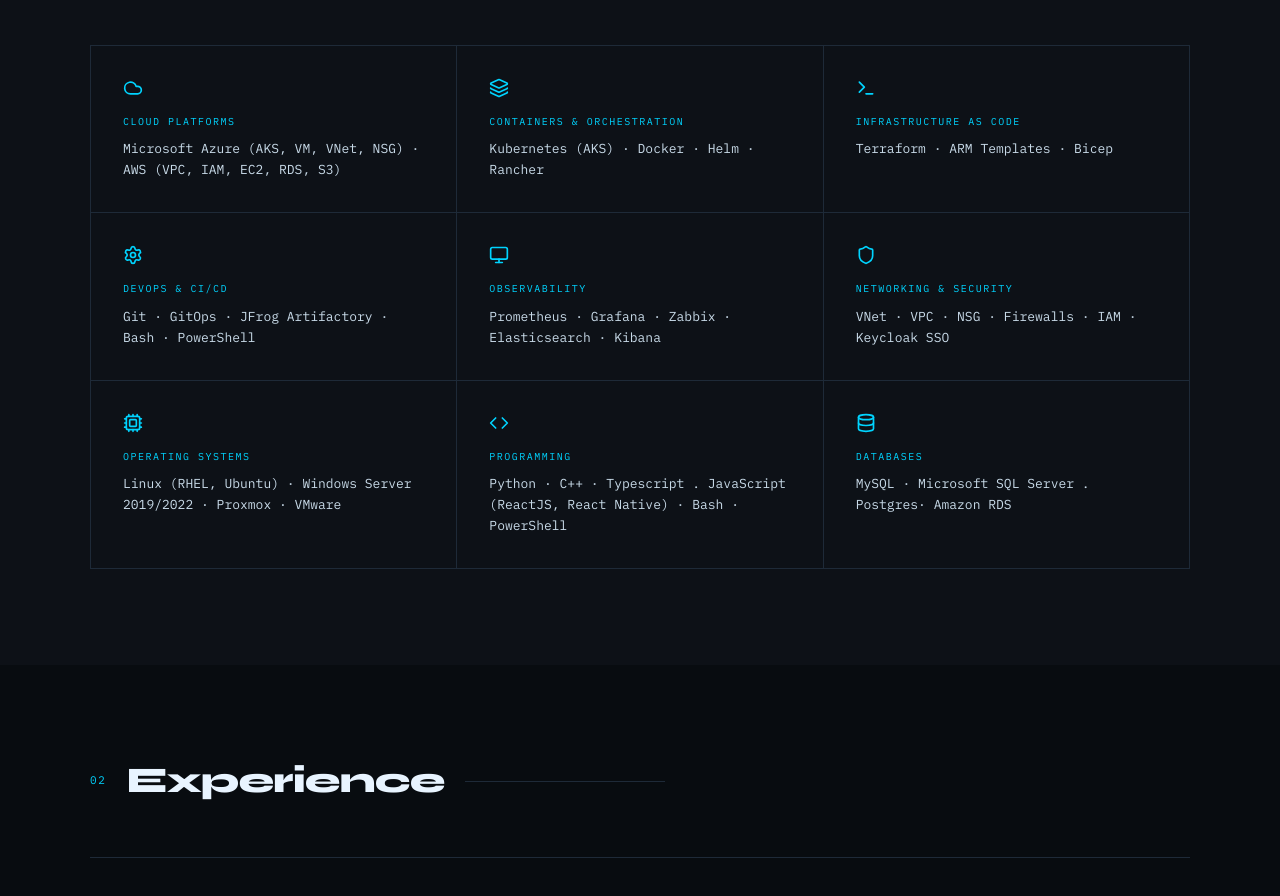
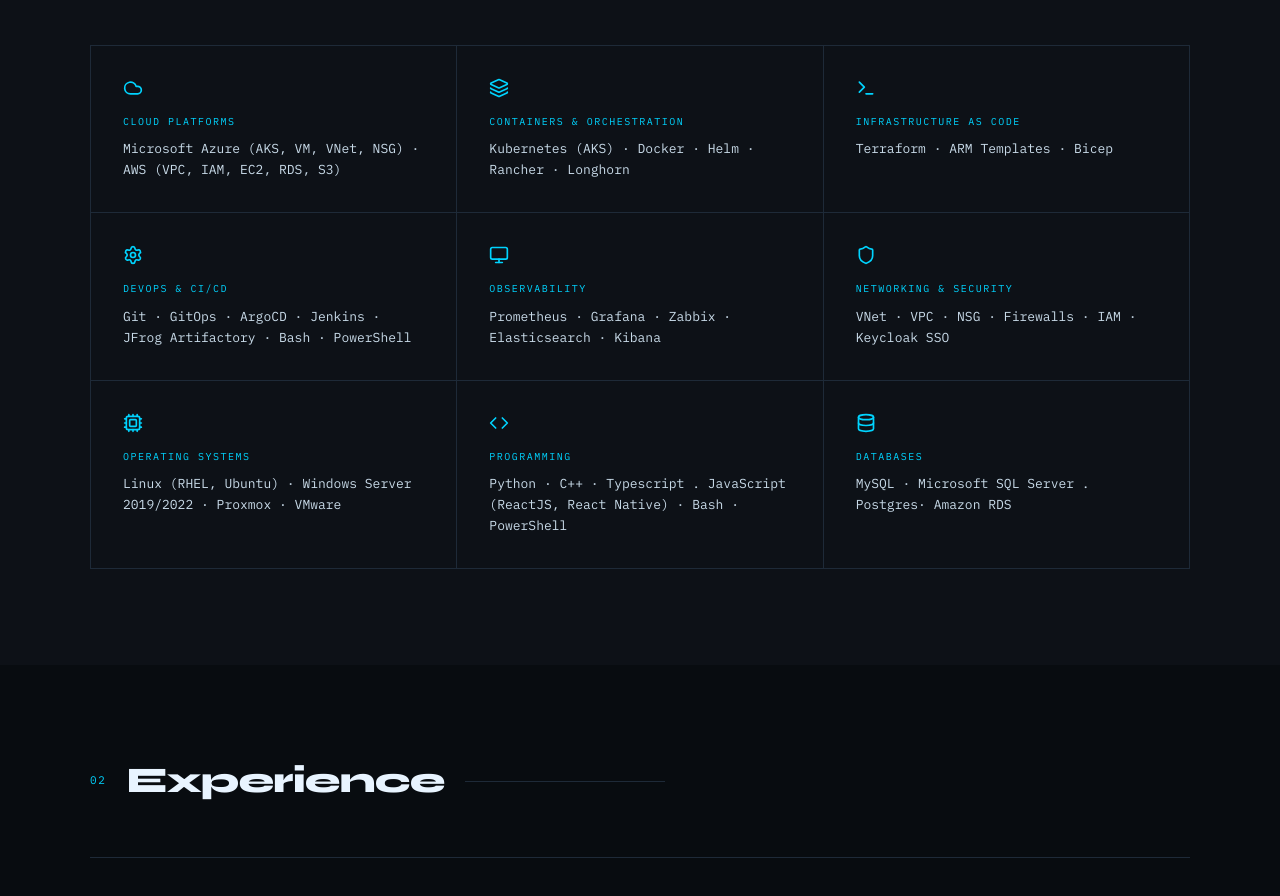
Before and after one commit to Win1817/porfolio, a React (Vite) app: page / in a window 1280 px wide. Shown: the part 1600-2496 px from the top of the page. Built offline with nearby package versions, Linux system fonts and the light colour scheme.

Commit message:
Update App.tsx

```diff
--- a/src/App.tsx
+++ b/src/App.tsx
@@ -57,9 +57,9 @@
 
   const skills = [
     { category: 'Cloud Platforms', list: 'Microsoft Azure (AKS, VM, VNet, NSG) · AWS (VPC, IAM, EC2, RDS, S3)', icon: <Cloud className="w-5 h-5 text-[var(--accent)]" /> },
-    { category: 'Containers & Orchestration', list: 'Kubernetes (AKS) · Docker · Helm · Rancher', icon: <Layers className="w-5 h-5 text-[var(--accent)]" /> },
+    { category: 'Containers & Orchestration', list: 'Kubernetes (AKS) · Docker · Helm · Rancher · Longhorn', icon: <Layers className="w-5 h-5 text-[var(--accent)]" /> },
     { category: 'Infrastructure as Code', list: 'Terraform · ARM Templates · Bicep', icon: <Terminal className="w-5 h-5 text-[var(--accent)]" /> },
-    { category: 'DevOps & CI/CD', list: 'Git · GitOps · JFrog Artifactory · Bash · PowerShell', icon: <Settings className="w-5 h-5 text-[var(--accent)]" /> },
+    { category: 'DevOps & CI/CD', list: 'Git · GitOps · ArgoCD · Jenkins · JFrog Artifactory · Bash · PowerShell', icon: <Settings className="w-5 h-5 text-[var(--accent)]" /> },
     { category: 'Observability', list: 'Prometheus · Grafana · Zabbix · Elasticsearch · Kibana', icon: <Monitor className="w-5 h-5 text-[var(--accent)]" /> },
     { category: 'Networking & Security', list: 'VNet · VPC · NSG · Firewalls · IAM · Keycloak SSO', icon: <Shield className="w-5 h-5 text-[var(--accent)]" /> },
     { category: 'Operating Systems', list: 'Linux (RHEL, Ubuntu) · Windows Server 2019/2022 · Proxmox · VMware', icon: <Cpu className="w-5 h-5 text-[var(--accent)]" /> },
```
